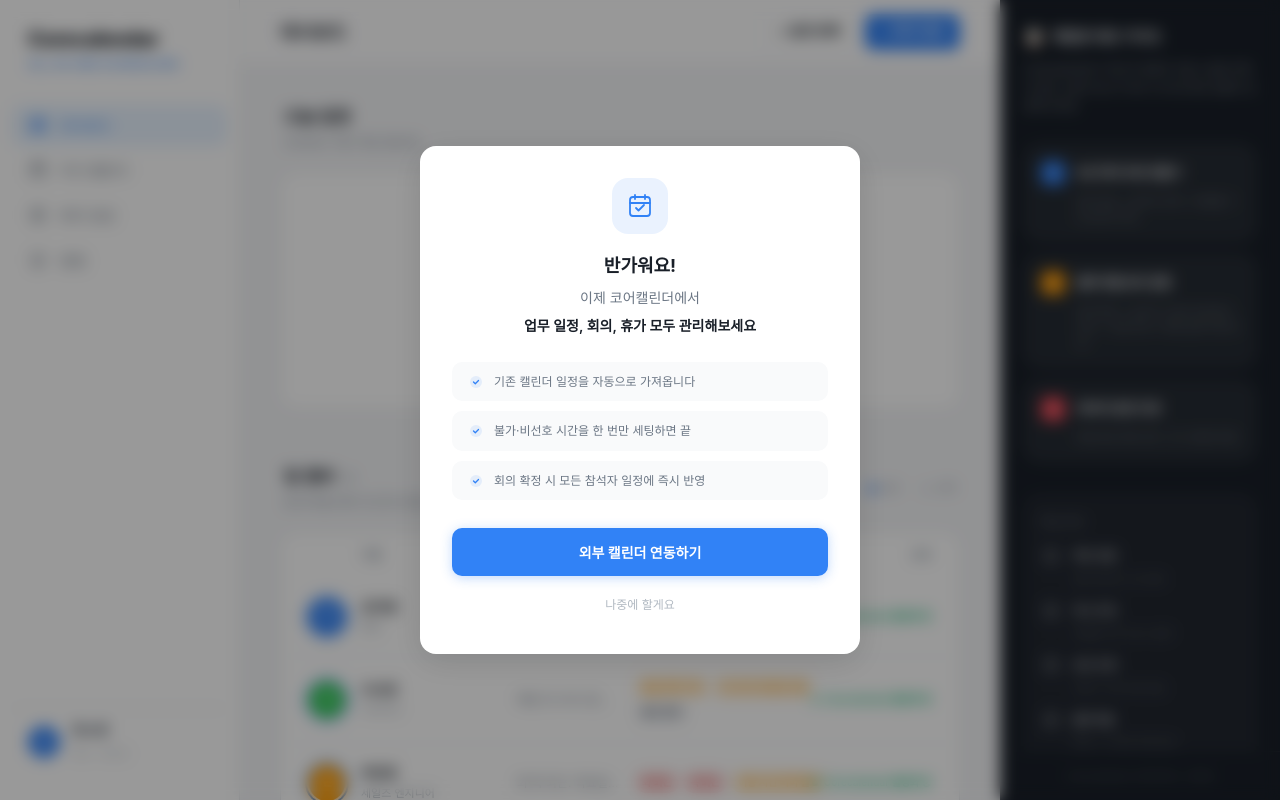
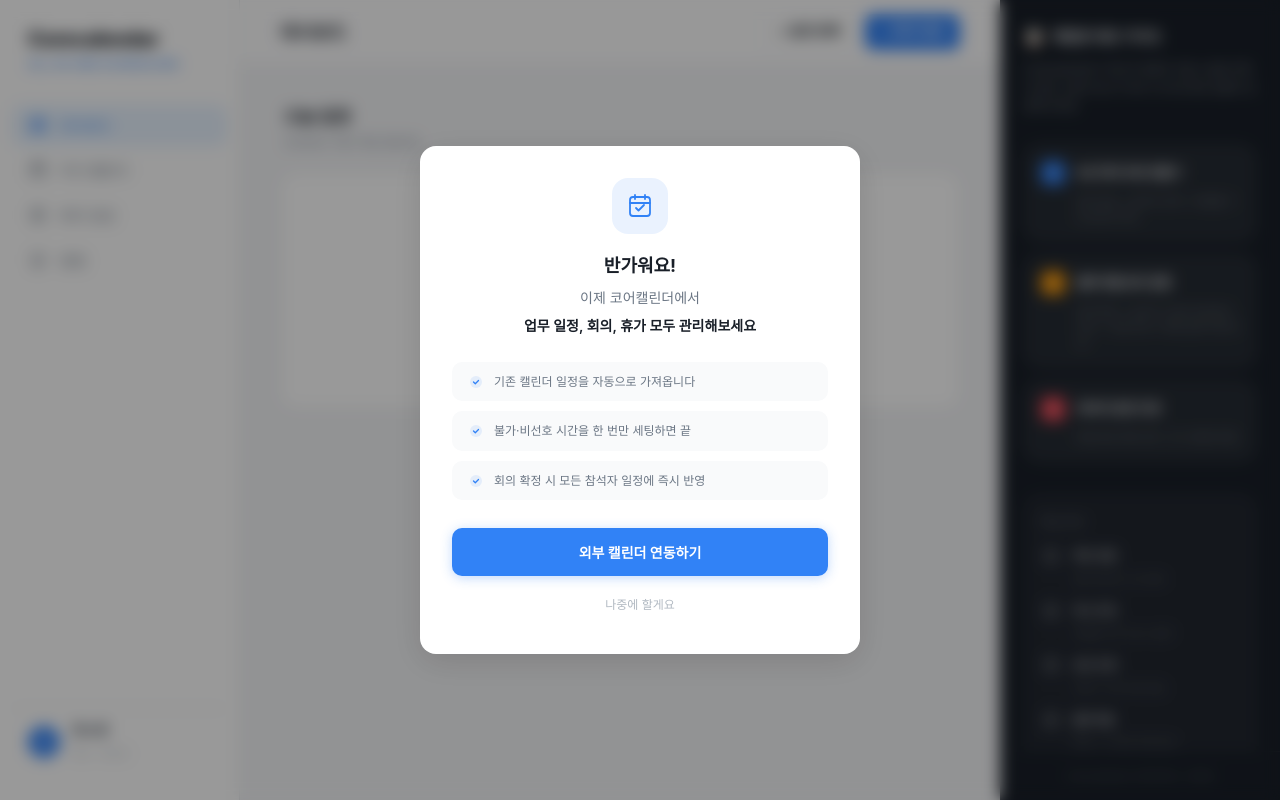
Before and after one commit to naeunkim0402/corecalendar, a Next.js app: page / in a window 1280 px wide. Shown: the top 800 px of the page. Built offline with nearby package versions, Linux system fonts and the light colour scheme; a web font is replaced by a local one.

Commit message:
refactor: 대시보드 팀 멤버 섹션 삭제
Co-Authored-By: Claude Opus 4.6 <noreply@anthropic.com>

```diff
--- a/src/app/page.tsx
+++ b/src/app/page.tsx
@@ -5,37 +5,11 @@
 
 import { useState, useEffect } from "react";
 import { AppShell } from "@/components/ui";
-import { PEOPLE, SYNC_STATUS_CONFIG, type ConstraintTag } from "@/lib/data";
+import { PEOPLE } from "@/lib/data";
 import { useMeetings } from "@/lib/store";
 import Link from "next/link";
 
 const DAY_LABELS = ["월", "화", "수", "목", "금"];
-
-// ── 제약 조건 태그 (TDS Weak Badge) ──
-const TAG_STYLES: Record<ConstraintTag["type"], string> = {
-  critical: "bg-[rgba(239,68,68,0.15)] text-[#dc2626]",
-  warning: "bg-[rgba(254,152,0,0.15)] text-[#fe9800]",
-  neutral: "bg-[rgba(2,32,71,0.05)] text-[#4e5968]",
-};
-
-function ConstraintTagChip({ tag }: { tag: ConstraintTag }) {
-  return (
-    <span className={`inline-flex items-center px-[7px] py-[3px] rounded-[12px] text-[10px] font-bold ${TAG_STYLES[tag.type]}`}>
-      {tag.text}
-    </span>
-  );
-}
-
-// ── 플랫폼 상태 인디케이터 ──
-function SyncIndicator({ status }: { status: keyof typeof SYNC_STATUS_CONFIG }) {
-  const config = SYNC_STATUS_CONFIG[status];
-  return (
-    <div className="flex items-center gap-1.5 shrink-0">
-      <span className={`w-1.5 h-1.5 rounded-full ${config.dot} ${status === "active_internal" ? "animate-pulse" : ""}`} />
-      <span className={`text-[10px] font-semibold ${config.color}`}>{config.label}</span>
-    </div>
-  );
-}
 
 // [설계 의도]: 최초 1회 이관 팝업으로 진입 장벽을 낮추고, 내부 일정 등록 모달을 통해
 // 모든 비즈니스 스케줄을 이 앱 안으로 락인(Lock-in)시키는 올인원 제품 구조를 완비한다.
@@ -336,70 +310,6 @@ export default function Home() {
             </section>
           )}
 
-          {/* ── 팀 멤버 ── */}
-          <section className="mb-14">
-            <div className="flex items-center justify-between mb-5 px-1">
-              <div>
-                <h3 className="text-[17px] font-bold text-[#191f28]">
-                  팀 멤버 <span className="text-[#b0b8c1] font-bold ml-1.5 tabular-nums text-[15px]">{PEOPLE.length}</span>
-                </h3>
-                <p className="text-[13px] text-[#8b95a1] mt-0.5">참석자별 제약 조건과 연동 상태를 확인합니다</p>
-              </div>
-              <div className="flex items-center gap-5">
-                <span className="flex items-center gap-1.5 text-[11px] text-[#8b95a1]">
-                  <span className="w-2 h-2 rounded-full bg-[#3182f6]" /> 필수
-                </span>
-                <span className="flex items-center gap-1.5 text-[11px] text-[#8b95a1]">
-                  <span className="w-2 h-2 rounded-full bg-[#d1d6db]" /> 선택
-                </span>
-              </div>
-            </div>
-
-            <div className="bg-white rounded-t-[16px] border border-b-0 border-[#e5e8eb] px-7 py-3.5 flex items-center gap-4">
-              <span className="w-9" />
-              <span className="w-[140px] text-[11px] font-bold text-[#8b95a1]">이름</span>
-              <span className="flex-1 text-[11px] font-bold text-[#8b95a1]">설명</span>
-              <span className="w-[200px] text-[11px] font-bold text-[#8b95a1]">제약 조건</span>
-              <span className="w-20 text-[11px] font-bold text-[#8b95a1] text-right">상태</span>
-            </div>
-
-            <div className="bg-white rounded-b-[16px] border border-t-0 border-[#e5e8eb] divide-y divide-[#f2f4f6]">
-              {PEOPLE.map((person) => (
-                <div
-                  key={person.id}
-                  className="px-7 py-5 flex items-center gap-4 transition-colors duration-150 hover:bg-[#f9fafb]"
-                >
-                  <div
-                    className={`w-9 h-9 rounded-full flex items-center justify-center text-[11px] font-bold text-white ring-2 ring-offset-2 shrink-0 ${
-                      person.attendance === "required" ? "ring-[#3182f6]" : "ring-[#e5e8eb]"
-                    }`}
-                    style={{ backgroundColor: person.color }}
-                  >
-                    {person.avatar}
-                  </div>
-
-                  <div className="w-[140px] shrink-0">
-                    <span className="text-[13px] font-semibold text-[#191f28] block">{person.name}</span>
-                    <span className="text-[11px] text-[#8b95a1] mt-0.5 block">{person.role}</span>
-                  </div>
-
-                  <div className="flex-1 min-w-0">
-                    <p className="text-[12px] text-[#6b7684] leading-relaxed truncate">{person.description}</p>
-                  </div>
-
-                  <div className="w-[200px] shrink-0 flex flex-wrap gap-1">
-                    {person.tags.map((tag, i) => (
-                      <ConstraintTagChip key={i} tag={tag} />
-                    ))}
-                  </div>
-
-                  <div className="w-20 flex justify-end">
-                    <SyncIndicator status={person.syncStatus} />
-                  </div>
-                </div>
-              ))}
-            </div>
-          </section>
         </div>
       </main>
 
```
